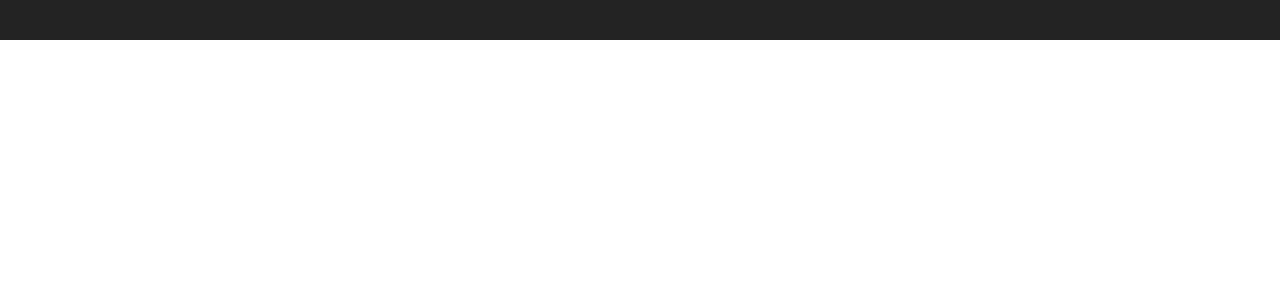
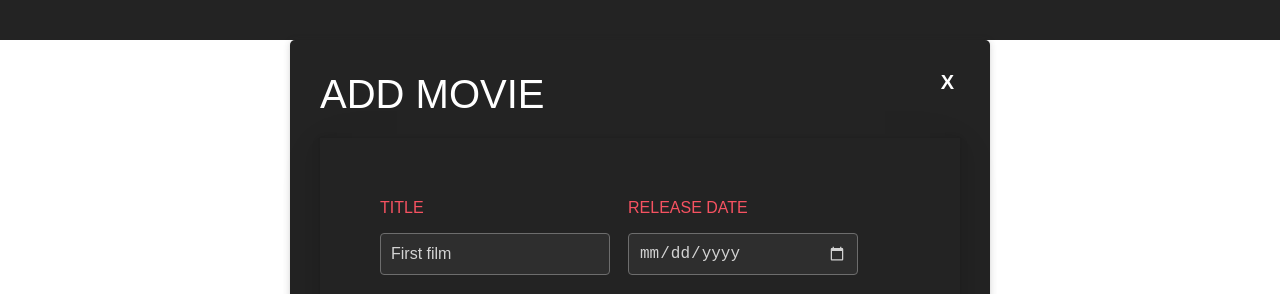
Before and after one commit to AlenaKharytonchyk/ReactJSMentoring, a React (Create React App) app: page / in a window 1280 px wide. Shown: the part 2503-2797 px from the top of the page. Before the commit the page ends 2543 px from the top, so only its background shows below. Built offline with nearby package versions, Linux system fonts and the light colour scheme.

Commit message:
feat: create components

```diff
--- a/src/App.js
+++ b/src/App.js
@@ -7,7 +7,8 @@ import {
     GenreSelect,
     MovieContainer,
     MovieDetails,
-    SortControl
+    SortControl,
+    MovieForm
 } from "./components";
 import {moviesArray} from "./mockedMovies";
 
@@ -38,6 +39,7 @@ function App() {
         </Container>
         <MovieDetails movie={moviesArray[0]} />
         <MovieContainer />
+        <MovieForm formTitle="Add movie" submitCallback={(formData) => console.warn(formData)} initialMovie={moviesArray[0]} showModal={true}/>
     </div>
   );
 }
--- a/src/components/button/Button.js
+++ b/src/components/button/Button.js
@@ -2,9 +2,10 @@ import React from "react";
 import "./Button.scss";
 
 export default class Button extends React.Component {
-    constructor({buttonName, priority, onClick}) {
+    constructor({buttonName, priority, onClick, buttonClass}) {
         super();
         this.buttonName = buttonName;
+        this.buttonClass = buttonClass;
         this.priority = priority;
         this.onClick = onClick;
     }
@@ -13,7 +14,7 @@ export default class Button extends React.Component {
         return React.createElement(
             'button',
             {
-                className: `button button-${this.buttonName}`,
+                className: `button button-${this.buttonName} ${this.buttonClass}`,
                 onClick: () => this.onClick(this.priority),
             },
             this.buttonName);
--- a/src/components/button/Button.scss
+++ b/src/components/button/Button.scss
@@ -8,6 +8,7 @@
   border: none;
   cursor: pointer;
 
+  &-pink,
   &-search {
     background: #F65261;
 
@@ -19,4 +20,18 @@
       background-color: #b10043;
     }
   }
+
+  &-transparent {
+    color: #F65261;
+    border: 1px solid #F65261;
+    background: transparent;
+
+    &:hover {
+      border: 1px solid #c84d7b;
+    }
+
+    &:active {
+      border: 1px solid #b10043;
+    }
+  }
 }
--- /dev/null
+++ b/src/components/dialog/Dialog.js
@@ -0,0 +1,22 @@
+import React, {useState} from "react";
+import "./Dialog.scss";
+import {createPortal} from "react-dom";
+
+const Dialog = ({title, children, showModal}) => {
+    const [modalVisible, setModalVisible] = useState(showModal);
+
+    return modalVisible
+        ? (
+        createPortal(
+            <div className="modal-container">
+                <div className="title">{title.toUpperCase()}</div>
+                <div className="dialog-body">{children}</div>
+                <button className="close-button" onClick={() => setModalVisible(false)}>X</button>
+            </div>,
+            document.body
+        )
+    )
+        : null;
+}
+
+export default Dialog;
--- /dev/null
+++ b/src/components/dialog/Dialog.scss
@@ -0,0 +1,48 @@
+.modal-container {
+  position: relative;
+  background: #232323;
+  width: 50%;
+  border-radius: 5px;
+  padding: 30px;
+  color: white;
+  display: flex;
+  flex-direction: column;
+  gap: 20px;
+  margin: 0 auto;
+  font-family: Montserrat, sans-serif;
+  box-shadow: 0 0 1px 0 rgba(51, 51, 51, 0.14), 0 1px 7px 0 rgba(51, 51, 51, 0.2);
+
+  &.hide {
+    display: none;
+  }
+
+  .close-button {
+    position: absolute;
+    right: 30px;
+    background: none;
+    border: unset;
+    color: white;
+    font-size: 20px;
+    font-weight: bold;
+
+    &:hover {
+      cursor: pointer;
+    }
+  }
+
+  .button {
+    width: fit-content;
+  }
+
+  .title {
+    font-size: 40px;
+    line-height: 48px;
+    font-weight: 300;
+  }
+
+  .description {
+    font-size: 20px;
+    line-height: 24px;
+    font-weight: 300;
+  }
+}
--- a/src/components/index.js
+++ b/src/components/index.js
@@ -9,5 +9,21 @@ import MovieContainer from "../containers/movieContainer/MovieContainer";
 import PopUp from "./popUp/PopUp";
 import MovieDetails from "./movieDetails/MovieDetails";
 import SortControl from "./sortControl/SortControl";
+import Dialog from "./dialog/Dialog";
+import MovieForm from "./movieForm/MovieForm";
 
-export { Button, Container, GenreSelect, InputField, Title, Counter,MovieTile, MovieContainer, PopUp,MovieDetails, SortControl };
+export {
+    Button,
+    Container,
+    GenreSelect,
+    InputField,
+    Title,
+    Counter,
+    MovieTile,
+    MovieContainer,
+    PopUp,
+    MovieDetails,
+    SortControl,
+    Dialog,
+    MovieForm
+};
--- /dev/null
+++ b/src/components/movieForm/MovieForm.js
@@ -0,0 +1,74 @@
+import React from "react";
+import "./MovieForm.scss";
+import {Dialog} from "../index";
+
+const MovieForm = ({formTitle, submitCallback, initialMovie, showModal}) => {
+    let formLabels = {
+        title: 'title',
+        release_date: 'Release date',
+        url: 'movie url',
+        rating: 'rating',
+        genre: 'genre',
+        runtime: 'runtime',
+        overview: 'overview'
+    };
+
+    const genreOptions = ["all", "comedy", "drama", "detective"];
+
+    Object.keys(formLabels).forEach((key) => {
+        formLabels[key] = formLabels[key].toUpperCase();
+    });
+
+    const handleReset = () => {
+        document.querySelector('form').reset();
+    };
+
+    const handleSubmit = (event) => {
+        event.preventDefault();
+        const formData = Object.fromEntries(new FormData(event.target));
+        submitCallback(formData);
+        return false;
+    };
+
+    return (
+        <Dialog title={formTitle} showModal={showModal}>
+            <div className="movie-form-container">
+                <form action="" method="post" onSubmit={handleSubmit}>
+                    <div className="field-container">
+                        <label htmlFor="title">{formLabels.title}</label>
+                        <input type="text" id="title" name="movie_name" defaultValue={initialMovie?.title}/>
+                    </div>
+                    <div className="field-container">
+                        <label htmlFor="release_date">{formLabels.release_date}</label>
+                        <input type="date" id="release_date" name="release_date"/>
+                    </div>
+                    <div className="field-container">
+                        <label htmlFor="url">{formLabels.url}</label>
+                        <input type="text" id="url" name="movie_url"></input>
+                    </div>
+                    <div className="field-container">
+                        <label htmlFor="runtime">{formLabels.runtime}</label>
+                        <input type="text" id="runtime" name="runtime"></input>
+                    </div>
+                    <div className="field-container">
+                        <label htmlFor="genre">{formLabels.genre}</label>
+                        <select name="sort" id="sort" data-testid="sorting">
+                            {
+                                genreOptions.map((option, id) =>( <option data-testid={option} key={id} value={option}>{option.toUpperCase()}</option>))
+                            }
+                        </select>
+                    </div>
+                    <div className="field-container full-width">
+                        <label htmlFor="overview">{formLabels.overview}:</label>
+                        <textarea id="overview" name="overview"></textarea>
+                    </div>
+                    <input onReset={handleReset} className="button-transparent button" type="reset" value="RESET"/>
+                    <input onSubmit={handleSubmit} className="button-pink button" type="submit" value="SUBMIT"/>
+                </form>
+            </div>
+
+        </Dialog>
+    )
+}
+
+export default MovieForm;
--- /dev/null
+++ b/src/components/movieForm/MovieForm.scss
@@ -0,0 +1,84 @@
+.movie-form-container {
+  font-family: Montserrat, sans-serif;
+  color: white;
+  padding: 60px;
+  margin: auto;
+  background: #232323;
+  box-shadow: 0px 0px 2px rgba(0, 0, 0, 0.1), 0px 2px 10px rgba(0, 0, 0, 0.07), 0px 10px 20px rgba(0, 0, 0, 0.05), 0px 10px 50px rgba(0, 0, 0, 0.05);
+
+  .title-container {
+    display: flex;
+    align-items: center;
+
+    h2 {
+      font-weight: 300;
+      font-size: 40px;
+      line-height: 48px;
+      text-align: start;
+    }
+
+    .close-button {
+      margin-left: auto;
+      font-size: 40px;
+      line-height: 48px;
+    }
+  }
+
+  form {
+    display: flex;
+    flex-wrap: wrap;
+    gap: 40px;
+
+    .field-container {
+      width: 40%;
+      display: flex;
+      flex-direction: column;
+      align-items: flex-start;
+      justify-content: center;
+
+      label {
+        font-size: 16px;
+        line-height: 20px;
+        color: #F65261;
+        padding-bottom: 15px;
+      }
+
+      input,
+      select,
+      textarea {
+        background: rgba(50, 50, 50, 0.948044);
+        color: #FFFFFF;
+        opacity: 0.8;
+        border-radius: 4px;
+        height: 20px;
+        width: 100%;
+        padding: 10px;
+        font-size: 16px;
+        line-height: 20px;
+        border: 1px solid gray;
+
+        &:hover {
+          cursor: pointer;
+        }
+      }
+
+      input[type="date"] {
+        &::-webkit-calendar-picker-indicator {
+          filter: invert(1);
+        }
+      }
+
+      select {
+        height: 40px;
+      }
+
+      &.full-width {
+        width: 100%;
+
+        textarea {
+          height: 80px;
+        }
+      }
+    }
+  }
+}
--- a/src/components/popUp/PopUp.js
+++ b/src/components/popUp/PopUp.js
@@ -1,8 +1,11 @@
 import React, {useState} from "react";
 import "./PopUp.scss";
+import {Button, Dialog} from "../index";
 
 const PopUp = () => {
     const [opened, setOpened] = useState(false);
+    const [showModal, setShowModal] = useState(false);
+
     const expandMenu = (e) => {
         e.preventDefault();
         e.stopPropagation();
@@ -15,6 +18,13 @@ const PopUp = () => {
         setOpened(false);
     }
 
+    const handleClick = (e) => {
+        e.stopPropagation();
+        e.preventDefault();
+        setShowModal(true);
+        console.warn('Delete');
+    }
+
     return (
         <>
             {opened
@@ -22,13 +32,20 @@ const PopUp = () => {
                     <div onClick={closeMenu} data-testid="popup-close">X</div>
                     <div className="wrapper">
                         <span>EDIT</span>
-                        <span>DELETE</span>
+                        <span onClick={handleClick}>DELETE</span>
                     </div>
                 </div>)
                 : (<div className="close-state" onClick={expandMenu} data-testid="popup-open">
                     <svg xmlns="http://www.w3.org/2000/svg" width="50" height="50" viewBox="0 0 256 256"><path fill="white" d="M156 128a28 28 0 1 1-28-28a28 28 0 0 1 28 28Zm-28-52a28 28 0 1 0-28-28a28 28 0 0 0 28 28Zm0 104a28 28 0 1 0 28 28a28 28 0 0 0-28-28Z"/></svg>
                 </div>)
             }
+            <Dialog
+                showModal ={showModal}
+                title="Delete MOVIE"
+            >
+                <div>Are you sure you want to delete this movie?</div>
+                <Button onClick={() => alert('Confirm')} buttonName={'confirm'.toUpperCase()} buttonClass="button-pink"/>
+            </Dialog>
         </>
 
     )
--- a/src/components/sortControl/SortControl.scss
+++ b/src/components/sortControl/SortControl.scss
@@ -1,7 +1,7 @@
 .sorting-container {
   display: flex;
   align-items: center;
-  justify-content: start;
+  justify-content: flex-start;
   gap: 35px;
   color: #FFFFFF;
   background-color: #232323;
```
Also changed, not shown: 1 other file (tests, documents, lock files or other folders).
